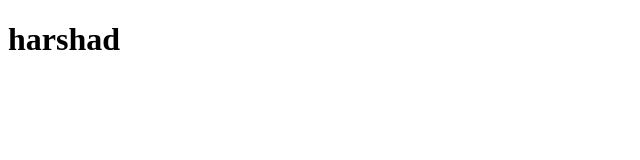
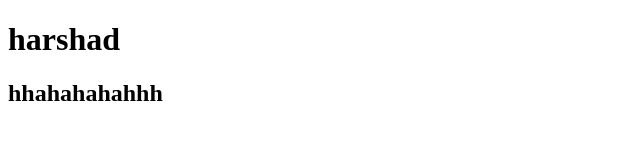
Before and after one commit to harshad9763/harshad12, a plain HTML site: page index.html in a window 1280 px wide. Shown: the whole page, without its empty margins (0-640 px from the left). Drawn offline with Linux system fonts and the light colour scheme.

Commit message:
Update index.html

```diff
--- a/index.html
+++ b/index.html
@@ -7,5 +7,6 @@
 </head>
 <body>
 <h1>harshad</h1>
+    <h2>hhahahahahhh</h2>
 </body>
 </html>
```
